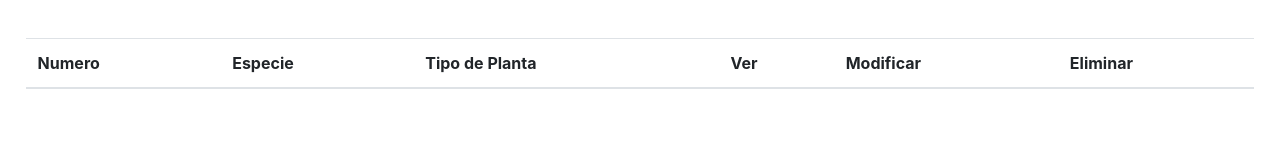
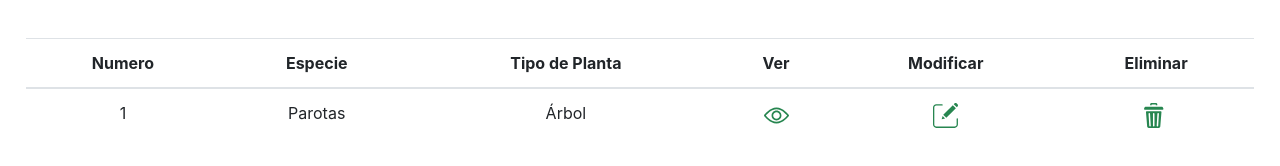
Before and after one commit to csantanacont/Proyecto1_Plantas, a website: page public/consultar.html in a window 1280 px wide. Drawn offline with nearby package versions, Linux system fonts and the light colour scheme.

Commit message:
Cambios a <<Consulta.html>
Se agregaron iconos a la página de consultas.

```diff
--- a/public/consultar.html
+++ b/public/consultar.html
@@ -21,6 +21,16 @@
                     <th>Eliminar</th>
                 </tr>
             </thead>
+            <tbody>
+                    <tr>
+                        <td>1</td>
+                        <td>Parotas</td>
+                        <td>Árbol</td>
+                        <td><a href=""><img src="img/ver.svg" class="iconos-tam"></a></td>
+                        <td><a href=""><img src="img/editar.svg" class="iconos-tam"></a></td>
+                        <td><a href=""><img src="img/eliminar.svg" class="iconos-tam"></a></td>
+                    </tr>
+            </tbody>
         </table>
 
 
--- a/public/css/consultar.css
+++ b/public/css/consultar.css
@@ -2,3 +2,14 @@
 .seccion{
     padding: 3% 2% 0% 2%;
 }
+.iconos-tam{
+    height: 25px;
+    width: 25px;
+}
+
+td{
+    text-align: center;
+}
+thead tr th{
+    text-align: center;
+}
```
Also changed, not shown: public/img/editar.svg (added), public/img/eliminar.svg (added), public/img/ver.svg (added).
